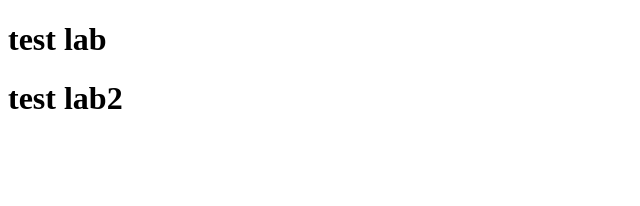
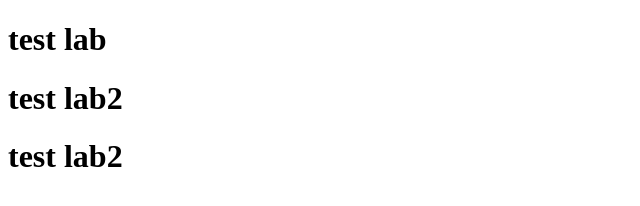
Before and after one commit to 0657576044yuio/Rbac_lab1, a plain HTML site: page index.html in a window 1280 px wide. Shown: the whole page, without its empty margins (0-640 px from the left). Drawn offline with Linux system fonts and the light colour scheme.

Commit message:
add index

```diff
--- a/index.html
+++ b/index.html
@@ -8,5 +8,6 @@
 <body>
        <h1>test lab</h1>
        <h1>test lab2</h1>
+       <h1>test lab2</h1>
 </body>
 </html>
```
